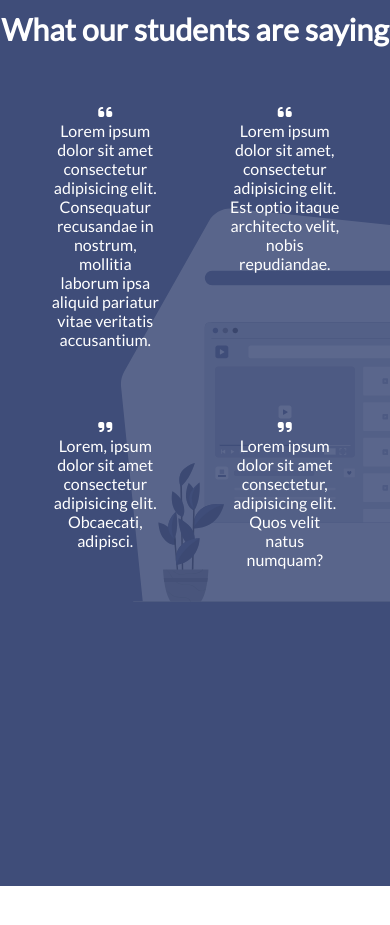
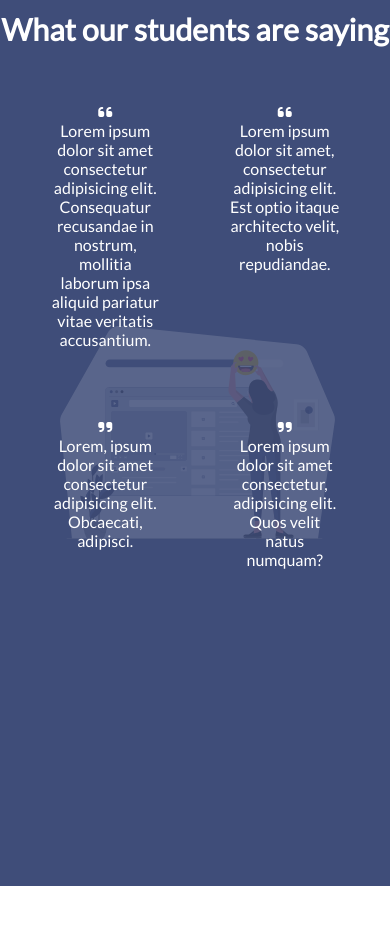
Before and after one commit to Thunderbolton/Online-English-School, a React (Create React App) app: page /pricing in a window 390 px wide. Shown: the part 2480-3405 px from the top of the page. Built offline with nearby package versions, Linux system fonts and the light colour scheme.

Commit message:
fixed Pricing Feedback image responsiveness and deleted some unnecessary css rules

```diff
--- a/src/index.css
+++ b/src/index.css
@@ -684,16 +684,9 @@ button {
 .pricing-feedback {
   height: 900px;
   position: relative;
-  /* margin-top: 30px; */
   background-color: #3f4d79;
   /* border: solid red 2px; */
 }
-
-/* .pricing-feedback-container {
-  display: flex;
-  justify-content: center;
-  align-items: center;
-} */
 
 .pricing-feedback h2 {
   text-align: center;
@@ -704,11 +697,13 @@ button {
 }
 
 .pricing-feedback img {
-  position: absolute;
-  top: 15%;
-  left: 10px;
-  max-width: 60rem;
-  min-width: 45rem;
+  position: relative;
+  margin: auto;
+  display: block;
+  text-align: center;
+  width: 60rem;
+  bottom: 10%;
+  /* border: solid 2px red; */
   background-color: #3f4d79;
 }
 
@@ -723,8 +718,6 @@ button {
 }
 
 .pricing-quotes-lg {
-  /* width: 60%; */
-  /* border: solid 2px red; */
   color: #fff;
   padding: 30px;
   text-align: center;
@@ -736,23 +729,22 @@ button {
 @media (max-width:950px) {
   .pricing-feedback img {
     opacity: 0.15;
-    /* left: -50px; */
+    width: 100%;
+    bottom: 15%;
   }
 }
 
 @media(max-width:700px) {
   .pricing-quotes-container {
     display: grid;
-    /* position: relative;
-    top: 50px;
-    left: 25px; */
     grid-template-columns: repeat(2, 1fr);
     grid-gap: 0.5rem;
     z-index: 2;
   }
-  /* .pricing-feedback img {
-    right: 10%;
-  } */
+  .pricing-feedback img {
+    bottom: 35%;
+    width: 100%;
+  }
 }
 
 
```
